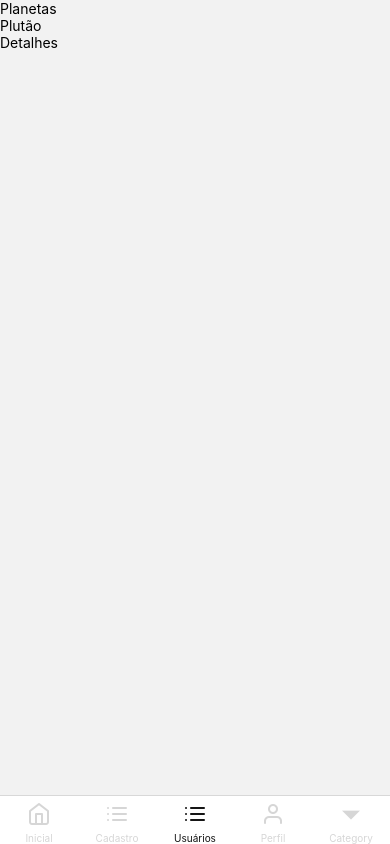
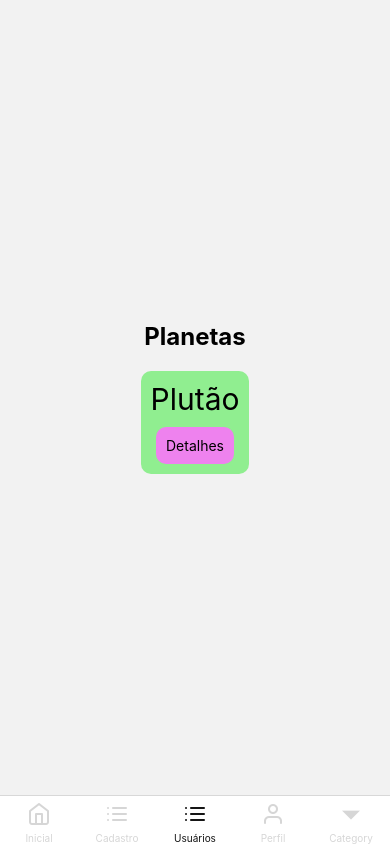
Before and after one commit to Liviadbelao/Exerc-cioPlanetas, a React Native app: screen /Mapas in a window 390 px wide. Built offline with nearby package versions, Linux system fonts and the light colour scheme.

Commit message:
create estilização

```diff
--- a/src/screens/Mapas/index.jsx
+++ b/src/screens/Mapas/index.jsx
@@ -4,7 +4,8 @@
 
 import listaPlanetas from '../../models/Planeta/Planetas'
 
-
+import styles from "./styles";
+import Title from '../../components/Title'
 export default function Mapas() {
 
   const navigation = useNavigation();
@@ -20,16 +21,17 @@
   }, [isFocused]);
 
   return (
-    <View>
-      <Text>Planetas</Text>
+    <View style={styles.container}>
+      <Title title={"Planetas"}/>
       <View>
         <View>
           {allPlanetas.length > 0 ? (
             <View>
               {allPlanetas.map((planeta) => (
-                <View key={planeta.id}>
-                  <Text>{planeta.nome}</Text>
+                <View style={styles.box} key={planeta.id}>
+                  <Text style={styles.text}>{planeta.nome}</Text>
                   <TouchableOpacity
+                  style={styles.button}
                     onPress={() => navigation.navigate("Profile", { data: planeta })}
                   >
                     <Text>Detalhes</Text>
--- a/src/screens/Mapas/styles.js
+++ b/src/screens/Mapas/styles.js
@@ -3,6 +3,28 @@
 const styles = StyleSheet.create({
     date:{
         width:350,
+    },
+    container:{
+        flex:1,
+        justifyContent:"center",
+        alignItems:"center"
+    },
+    box:{
+        alignItems:"center",
+        marginTop:20,
+        backgroundColor:'#90EE90',
+        padding:10,
+        borderRadius:10,
+    },
+    button:{
+        backgroundColor:'#EE82EE',
+        marginTop:10,
+        padding:10,
+        borderRadius:10,
+
+    },
+    text:{
+        fontSize:30,
     }
 })
 export default styles
--- a/src/screens/Profile/styles.js
+++ b/src/screens/Profile/styles.js
@@ -15,12 +15,14 @@
         fontSize:20,
     },
     buttons:{
-        textAlign: 'center',
+
         padding:2,
+        gap:10,
+        flexDirection:"row"
 
     },
     button:{
-        backgroundColor:"#8A2BE2",
+        backgroundColor:"#EE82EE",
         padding: 10,
         borderRadius: 10,
         marginTop: 5
```
